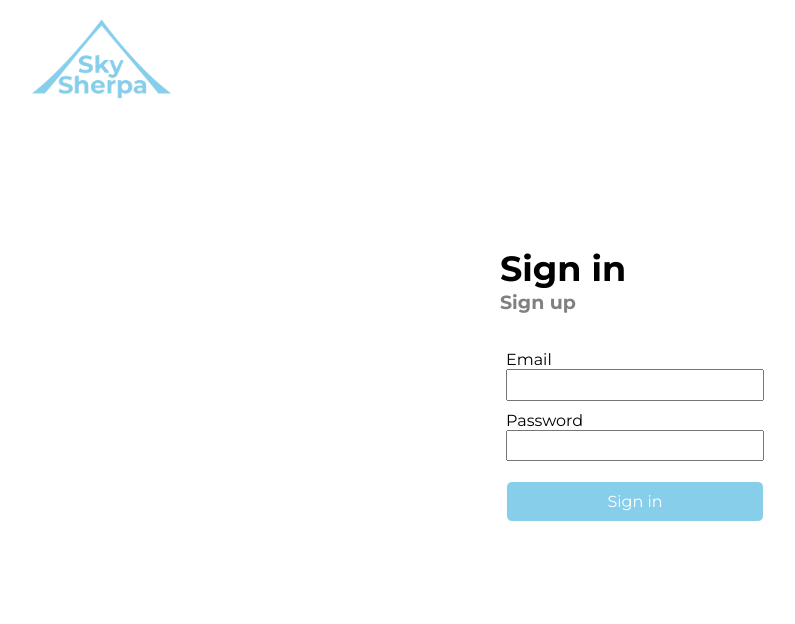
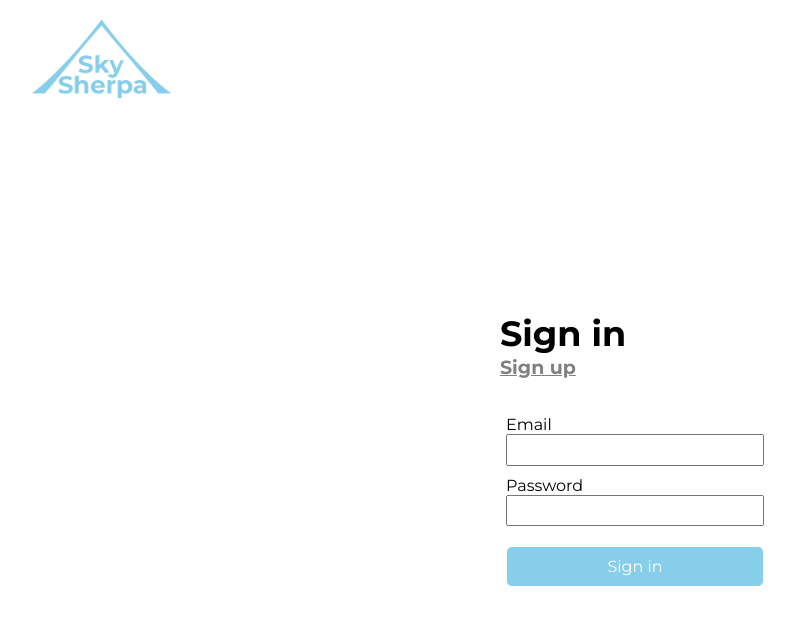
Before and after one commit to connorHashDash/sky-sherpa, a React (Vite) app in the folder static/: page /signin in a window 1280 px wide. Shown: the top 624 px of the page, without its empty margins (5-800 px from the left). Built offline with nearby package versions, Linux system fonts and the light colour scheme.

Commit message:
added nicer animations between signin and signup page

```diff
--- a/static/src/pages/SignIn/SignIn.scss
+++ b/static/src/pages/SignIn/SignIn.scss
@@ -4,6 +4,7 @@ $font: "Montserrat";
   display: flex;
   flex-direction: column;
   width: 100vw;
+  height: 100vh;
   align-items: center;
   justify-content: center;
   font-family: $font;
@@ -19,18 +20,34 @@ $font: "Montserrat";
     #signin_form {
       display: flex;
       flex-direction: column;
-      height: 400px;
-      //      border: 1px black solid;
       border-radius: 5px;
       width: 270px;
       justify-content: top;
       align-items: center;
       background-color: white;
 
-      form {
-        display: flex;
-        flex-direction: column;
+      #form_header {
+        width: 100%;
       }
+
+      #slider {
+        height: 185px;
+        transition: height .3s;
+
+        &.si {
+          height: 185px;
+        }
+
+        &.su {
+          height: 366px;
+        }
+
+        form {
+          display: flex;
+          flex-direction: column;
+        }
+      }
+
 
       h3 {
         font-size: 19px;
@@ -43,15 +60,16 @@ $font: "Montserrat";
         transition: 3s;
         height: 65px;
 
-        .form_header {
-
+        span.form_header {
           font-size: 19px;
           transition: .3s;
+          text-decoration: underline;
 
           &.active {
             font-size: 35px;
             cursor: default;
             color: black;
+            text-decoration: none;
           }
         }
       }
--- a/static/src/pages/SignIn/SignIn.tsx
+++ b/static/src/pages/SignIn/SignIn.tsx
@@ -35,6 +35,10 @@ export default function SignIn() {
     }
   }
 
+  const signup = () => {
+    // sign up logic here
+  }
+
   const handleSiginSignUp = () => {
     setShowSignIn(!showSignIn)
   }
@@ -42,8 +46,9 @@ export default function SignIn() {
   return (
     <div id="sign_in">
       <NavBar isSignin={true} />
-      <div id="form_holder">
+      <div id="form_holder" className="su_form">
         <div id="signin_form">
+          <div id="form_header">
             <h3 id="sign_in_or_up">
               <span onClick={handleSiginSignUp}
                 id={`sign_in_button`}
@@ -56,10 +61,14 @@ export default function SignIn() {
                 Sign up
               </span>
             </h3>
+          </div>
+
+          <div id="slider" className={showSignIn ? "si" : "su"}>
             {showSignIn ?
               <SignInForm login={login} /> :
               <SignUpForm />
             }
+          </div>
 
           {error && (
             <div id="error">
```
Lines whose indentation alone changed are shown as unchanged.
